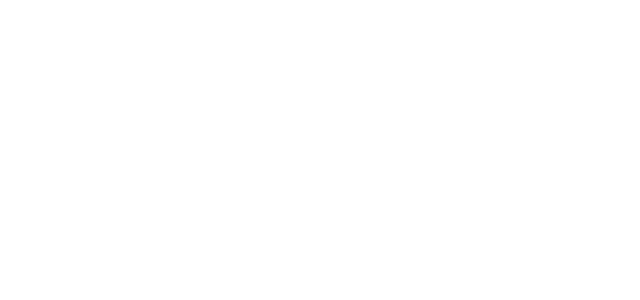
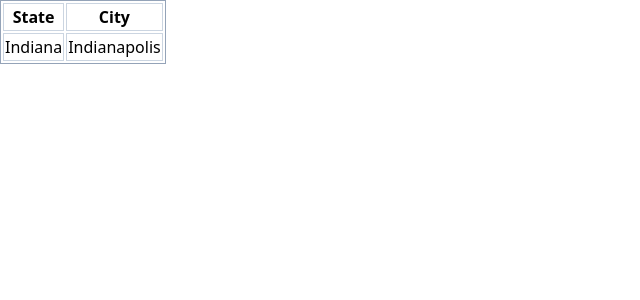
Before and after one commit to mohasaket/todos, a React (Vite) app: page / in a window 1280 px wide. Shown: the top 300 px of the page, without its empty margins (0-640 px from the left). Built offline with nearby package versions, Linux system fonts and the light colour scheme.

Commit message:
tableData

```diff
--- a/src/App.tsx
+++ b/src/App.tsx
@@ -1,7 +1,8 @@
+import TableData from "./components/tableData";
 import "./jsons/address";
-import "./components/tableData";
+
 function App() {
-  return <tableData />;
+  return <TableData />;
 }
 
 export default App;
--- a/src/components/tableData.tsx
+++ b/src/components/tableData.tsx
@@ -1,4 +1,4 @@
-const tableData = () => {
+const TableData = () => {
   return (
     <table className="border-separate border border-slate-400 ...">
       <thead>
@@ -17,4 +17,4 @@ const tableData = () => {
   );
 };
 
-export default tableData;
+export default TableData;
```
